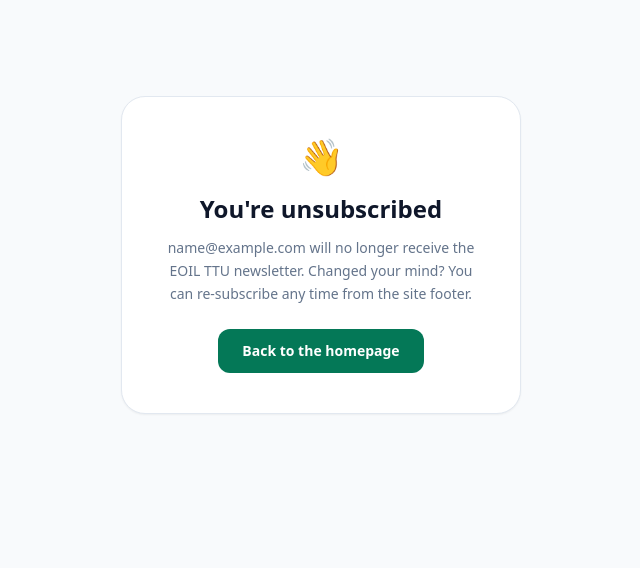
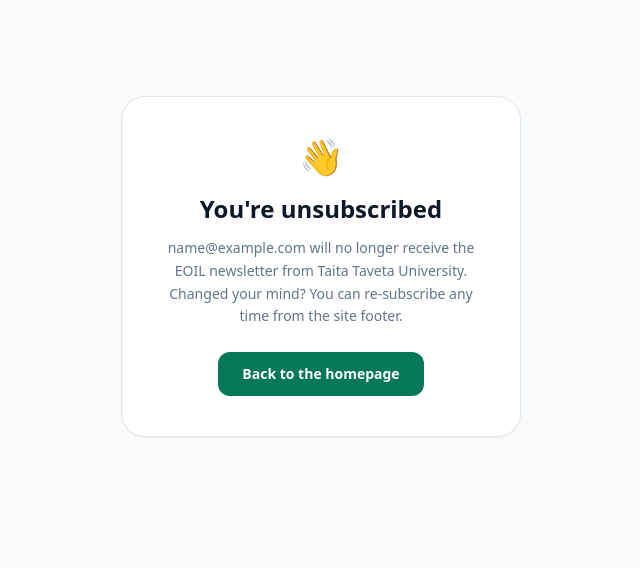
Before and after one commit to ayubsoft254/EOIL, a Django app: page /newsletter/unsubscribe/00000000-0000-0000-0000-000000000001/ in a window 1280 px wide. Shown: the part 65-633 px from the top of the page, without its empty margins (319-959 px from the left). Run offline with Django 5.2, Linux system fonts and the light colour scheme; tables that the repository leaves empty hold one stand-in row (values such as "Sample post"); some libraries are stand-ins or nearby versions.

Commit message:
Use full university name on unsubscribe page

```diff
--- a/templates/newsletter/unsubscribed.html
+++ b/templates/newsletter/unsubscribed.html
@@ -1,6 +1,6 @@
 {% extends 'base.html' %}
 
-{% block title %}Unsubscribed · EOIL TTU{% endblock %}
+{% block title %}Unsubscribed · EOIL Taita Taveta University{% endblock %}
 
 {% block content %}
 <section class="mx-auto max-w-md px-4 py-24 text-center sm:px-6">
@@ -8,7 +8,7 @@
     <span class="text-4xl">👋</span>
     <h1 class="mt-4 text-2xl font-extrabold text-slate-900">You're unsubscribed</h1>
     <p class="mt-3 text-sm leading-relaxed text-slate-500">
-      {{ subscriber.email }} will no longer receive the EOIL TTU newsletter.
+      {{ subscriber.email }} will no longer receive the EOIL newsletter from Taita Taveta University.
       Changed your mind? You can re-subscribe any time from the site footer.
     </p>
     <a href="{% url 'core:home' %}"
```
